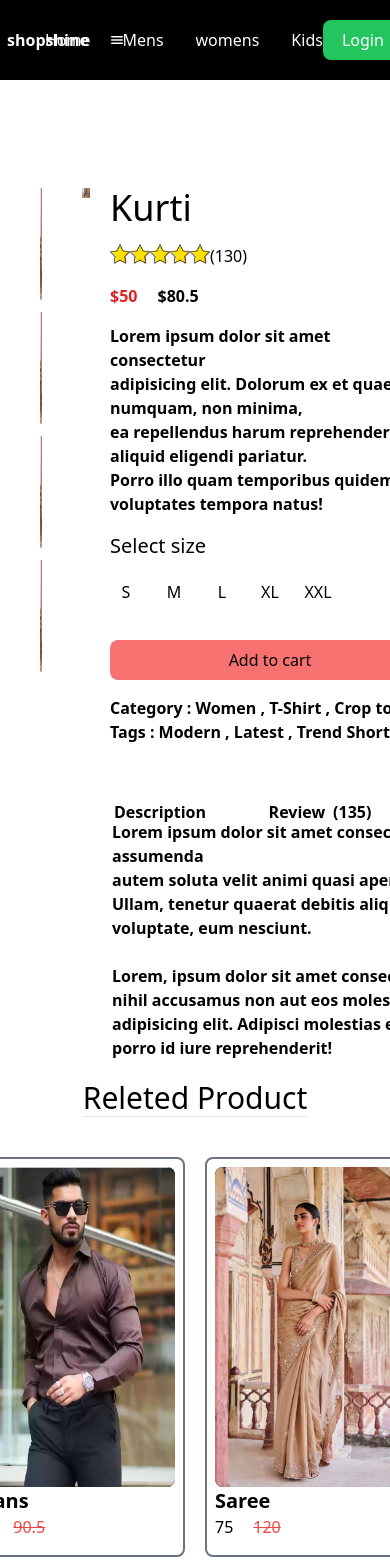
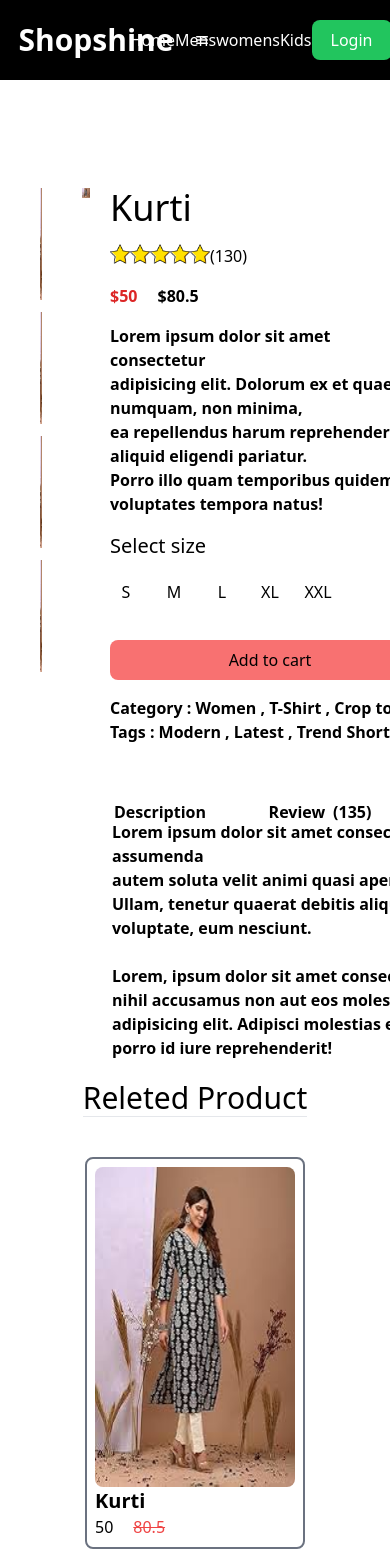
Before and after one commit to Naveen8218-naviii/E-commerce, a React (Vite) app: page /product/1 in a window 390 px wide. Shown: the top 1567 px of the page. Built offline with nearby package versions, Linux system fonts and the light colour scheme.

Commit message:
Made layout changes

```diff
--- a/src/component/Pages/shopcategoy.jsx
+++ b/src/component/Pages/shopcategoy.jsx
@@ -5,30 +5,30 @@ import Item from '../item_copy1'
 const Shopcategoy = (props) => {
   const {all_product} =useContext(Shopcontext)
   return (
-<div className='h-200 w-314 pb-390 flex flex-col items-center'>
+<div className='h-auto w-full  flex flex-col items-center justify-center'>
   <div className=' bg-gradient-to-tr from-green-400 to-gray-400 w-full  flex justify-center'>
-      <img src={props.banner} className='w-250' />
+      <img src={props.banner} className='w-full h-120 p-10 rounded-lg' />
     </div>
 
 
-    <div className='h-auto p-12 w-full flex justify-center flex-wrap gap-10 bg-gradient-to-br from-cyan-400 to-cyan-100 '>
-      <div className='flex gap-160 text-black font-semibold'>
+    <div className='h-auto p-12 w-full flex flex-col justify-center items-center flex-wrap gap-10 bg-gradient-to-br from-cyan-400 to-cyan-100 w'>
+      <div className='flex  text-black font-semibold gap-100'>
        <p className='text-lg'>
         <span>Showing 1-12</span> out of 36 Products
       </p>
 
-      <div className='flex items-center gap-5 w-30 h-10 rounded-lg bg-slate-400 justify-center'>
+      <div className='flex items-center gap-5 w-30 h-10 rounded-lg bg-slate-400 justify-center '>
        <p> Sort by </p>
        <div><IoIosArrowDropdownCircle /></div>
       </div>
      </div>
-
+<div className='w-[70%] flex h-auto flex-wrap gap-20 justify-center items-center '>
       {all_product.map((item,i)=>{
         if(props.category==item.category){
           return<Item key={i} id={item.id} name={item.name} image={item.image} new_price={item.new_price} old_price={item.old_price} />
         }
       })}
-
+</div>
        <button className='w-40 h-10 bg-slate-400 rounded-lg text-black font-medium flex items-center justify-center gap-3'>
         <p>Explore more </p><IoIosArrowDropdownCircle />
         </button>
--- a/src/component/item.jsx
+++ b/src/component/item.jsx
@@ -3,7 +3,7 @@ import {Link} from 'react-router-dom'
 
 const Item = (props) => {
   return (
-    <div className='flex flex-col  border-2 border-gray-500 p-2 rounded-lg hover:scale-110 duration-100 bg-white '>
+    <div className='  border-2 border-gray-500 p-2 rounded-lg hover:scale-110 duration-100 bg-white '>
     <Link to={`/product/${props.id}`}>  <img src={props.image} alt='imge no' className=' w-50 h-80 bg-black rounded-lg'/></Link>
     <p className='font-bold text-xl'>{props.name}</p>
     <p>{props.category}</p>
--- a/src/component/item_copy1.jsx
+++ b/src/component/item_copy1.jsx
@@ -5,7 +5,7 @@ const Item = (props) => {
   return (
     <div>
        <div className='flex flex-col m-2 border-4 border-black p-1 rounded-lg hover:scale-110 duration-100 bg-white mt-5'>
-      <Link to={`/product/${props.id}`}>  <img src={props.image} alt='imge no' className=' w-50 h-80 bg-black rounded-lg '/></Link>
+      <Link to={`/product/${props.id}`}>  <img src={props.image} alt='imge no' className=' md:w-60 md:h-100 bg-black rounded-lg '/></Link>
     <p className='font-bold text-xl text-black'>{props.name}</p>
     <p>{props.category}</p>
     <div className='flex gap-5 font-bold'>
--- a/src/component/navbar.jsx
+++ b/src/component/navbar.jsx
@@ -18,14 +18,14 @@ const Navbar = () => {
 
       <div className='flex items-center gap-5'>
         <img src={logo} className='w-20 bg-black h-15'/>
-        <p className='font-bold'>shopshine</p>
+        <p className='font-bold text-3xl'>Shopshine</p>
      <button className='md:hidden' onClick={()=>(!Setmenu)}>
      {menu?  <IoMenu />:<IoCloseCircle />}
 </button>
       </div>
 
       <div>
-        <ul className={`flex justify-center gap-8 ${menu?"block":"hidden"}`} >
+        <ul className={`flex justify-center md:gap-8 md:text-lg ${menu?"block":"hidden"} `} >
             <li onClick={()=>{Setmenu("home")}} > <Link to={"/shop"}> Home</Link>{menu==="home"?<hr/>:<></>}</li>
             <li onClick={()=>{Setmenu("mens")}}><Link to={"/mens"}> Mens</Link>{menu==="mens"?<hr/>:<></>}</li>
             <li onClick={()=>{Setmenu("women")}}><Link to={"/womens"}> womens</Link>{menu==="women"?<hr/>:<></>}</li>
--- a/src/component/releted_items/releted_product.jsx
+++ b/src/component/releted_items/releted_product.jsx
@@ -9,7 +9,7 @@ const Releted_product = () => {
 
 <h1 className='text-3xl text-black '>Releted Product <hr className=''/> </h1>
 
-    <div className='w-300 flex flex-wrap h-100  gap-5 justify-center '>
+    <div className='w-full flex flex-wrap h-100  gap-5 justify-center '>
       {data_product.map((item,i)=>{
         return <Item key={i} id={item.id} name={item.name} catogry={item.category} image={item.image} new_price={item.new_price} old_price={item.old_price}/>
       })}
--- a/src/newcollections/newcollection.jsx
+++ b/src/newcollections/newcollection.jsx
@@ -8,7 +8,7 @@ const Newcollection = () => {
       <p className='text-slate-300 text-5xl font-bold mt-5'>New Collections</p>
 
 
-      <div className='flex flex-wrap w-200 justify-center  gap-8  text-black text-lg'>
+      <div className='flex flex-wrap w-200 justify-center  gap-15  text-black text-lg'>
 {new_collections.map((item,i)=>{
 return  <Item key={i} id={item.id}  name={item.name} image={item.image} new_price={item.new_price} old_price={item.old_price}/>
 })}
```
Also changed, not shown: 1 other file (tests, documents, lock files or other folders).
